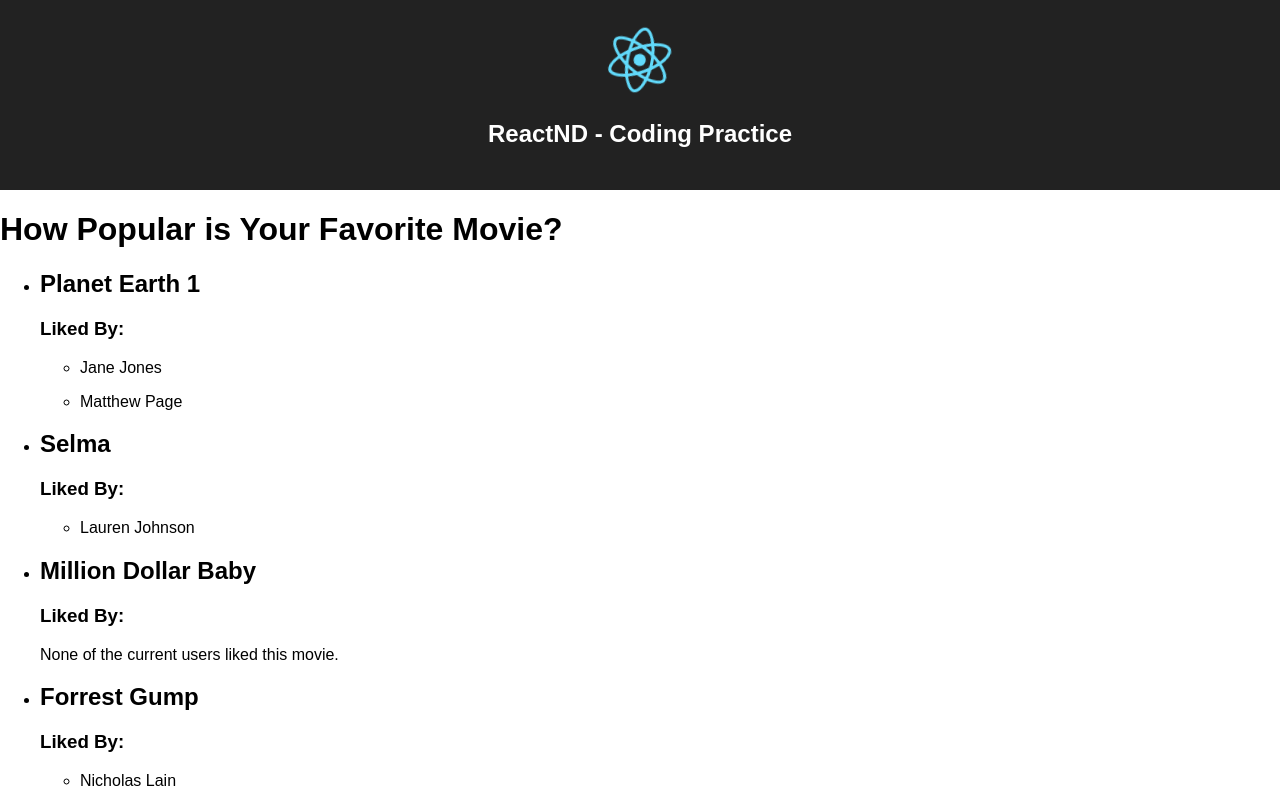
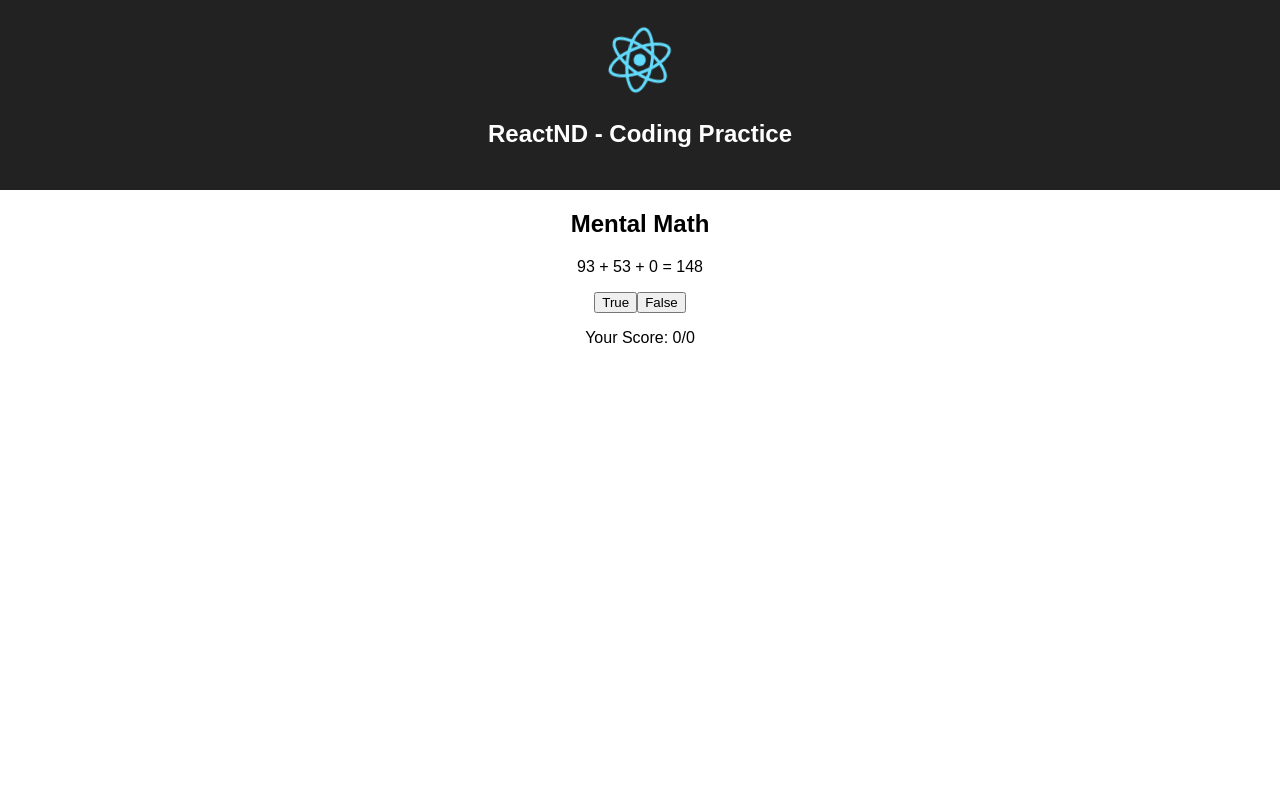
Before and after one commit to Adrian1690/udacity-react-lesson3, a React (Create React App) app: page / in a window 1280 px wide. Shown: the top 800 px of the page. Built offline with nearby package versions, Linux system fonts and the light colour scheme.

Commit message:
Exercise - Managing State

```diff
--- a/src/App.js
+++ b/src/App.js
@@ -1,106 +1,75 @@
-import React from "react";
+import React, { Component } from "react";
 import logo from "./logo.svg";
 import "./App.css";
-import MovieCardsList from "./MovieCardsList";
 
-const profiles = [
-  {
-    id: 1,
-    userID: "1",
-    favoriteMovieID: "1"
-  },
-  {
-    id: 2,
-    userID: "2",
-    favoriteMovieID: "1"
-  },
-  {
-    id: 3,
-    userID: "4",
-    favoriteMovieID: "5"
-  },
-  {
-    id: 4,
-    userID: "5",
-    favoriteMovieID: "2"
-  },
-  {
-    id: 5,
-    userID: "3",
-    favoriteMovieID: "5"
-  },
-  {
-    id: 6,
-    userID: "6",
-    favoriteMovieID: "4"
-  }
-];
+const value1 = Math.floor(Math.random() * 100);
+const value2 = Math.floor(Math.random() * 100);
+const value3 = Math.floor(Math.random() * 100);
+const proposedAnswer = Math.floor(Math.random() * 3) + value1 + value2 + value3;
+const numQuestions = 0;
+const numCorrect = 0;
 
-const users = {
-  1: {
-    id: 1,
-    name: "Jane Jones",
-    userName: "coder"
-  },
-  2: {
-    id: 2,
-    name: "Matthew Page",
-    userName: "mpage"
-  },
-  3: {
-    id: 3,
-    name: "Autumn Green",
-    userName: "user123"
-  },
-  4: {
-    id: 3,
-    name: "John Doe",
-    userName: "user123"
-  },
-  5: {
-    id: 5,
-    name: "Lauren Johnson",
-    userName: "user123"
-  },
-  6: {
-    id: 6,
-    name: "Nicholas Lain",
-    userName: "user123"
-  }
+class App extends Component {
+  state = {
+    value1: value1,
+    value2: value2,
+    value3: value3,
+    proposedAnswer: proposedAnswer,
+    numQuestions: numQuestions,
+    numCorrect: numCorrect
   };
 
-const movies = {
-  1: {
-    id: 1,
-    name: "Planet Earth 1"
-  },
-  2: {
-    id: 2,
-    name: "Selma"
-  },
-  3: {
-    id: 3,
-    name: "Million Dollar Baby"
-  },
-  4: {
-    id: 4,
-    name: "Forrest Gump"
-  },
-  5: {
-    id: 5,
-    name: "Get Out"
-  }
+  evaluate = (answer) => {
+    const { value1, value2, value3, proposedAnswer } = this.state;
+    const evaluation = value1 + value2 + value3 === proposedAnswer;
+
+    const isCorrect = answer === evaluation;
+
+    const newValue1 = Math.floor(Math.random() * 100);
+    const newValue2 = Math.floor(Math.random() * 100);
+    const newValue3 = Math.floor(Math.random() * 100);
+    const newProposedAnswer =
+      Math.floor(Math.random() * 3) + newValue1 + newValue2 + newValue3;
+
+    this.setState((prevState) => ({
+      value1: newValue1,
+      value2: newValue2,
+      value3: newValue3,
+      proposedAnswer: newProposedAnswer,
+      numQuestions: prevState.numQuestions + 1,
+      numCorrect: isCorrect ? prevState.numCorrect + 1 : prevState.numCorrect
+    }));
   };
 
-const App = (props) => (
-  <div>
+  render() {
+    const {
+      value1,
+      value2,
+      value3,
+      proposedAnswer,
+      numCorrect,
+      numQuestions
+    } = this.state;
+    return (
+      <div className="App">
         <header className="App-header">
           <img src={logo} className="App-logo" alt="logo" />
           <h1 className="App-title">ReactND - Coding Practice</h1>
         </header>
-    <h1>How Popular is Your Favorite Movie?</h1>
-    <MovieCardsList profiles={profiles} movies={movies} users={users} />
+        <div className="game">
+          <h2>Mental Math</h2>
+          <div className="equation">
+            <p className="text">{`${value1} + ${value2} + ${value3} = ${proposedAnswer}`}</p>
+          </div>
+          <button onClick={() => this.evaluate(true)}>True</button>
+          <button onClick={() => this.evaluate(false)}>False</button>
+          <p className="text">
+            Your Score: {numCorrect}/{numQuestions}
+          </p>
+        </div>
       </div>
     );
+  }
+}
 
 export default App;
```
Also changed, not shown: instructions.txt. Lines whose indentation alone changed are shown as unchanged.
